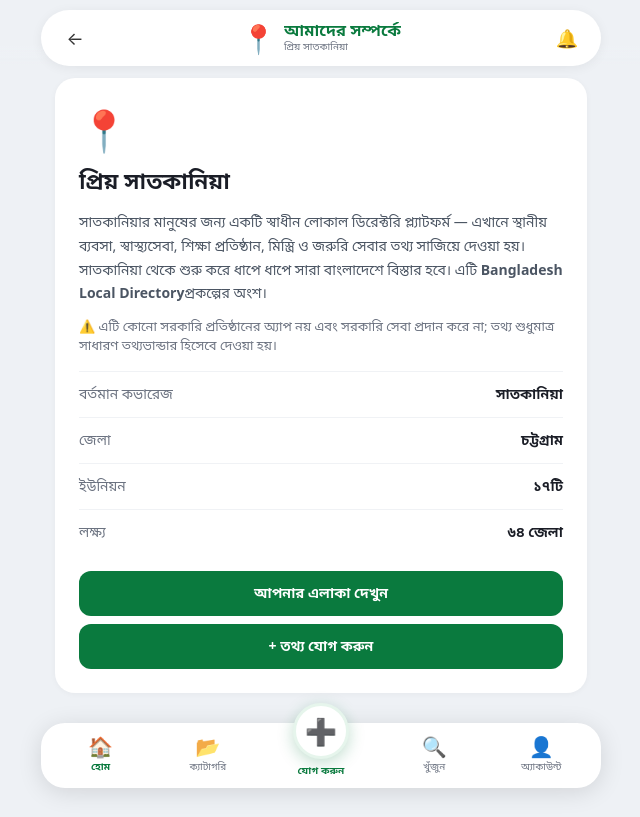
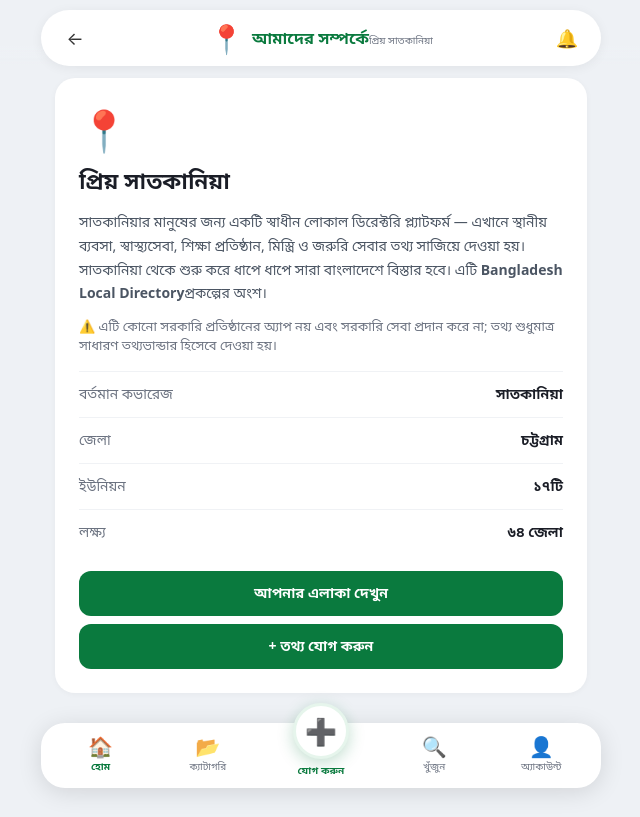
Before and after one commit to abbasali01843/bangladesh-local-directory, a Next.js app: page /about in a window 1280 px wide. Shown: the whole page, without its empty margins (319-959 px from the left). Built offline with nearby package versions, Linux system fonts and the light colour scheme; no server answers.

Commit message:
ui: polish navigation and brand shell

```diff
--- a/components/TopBar.tsx
+++ b/components/TopBar.tsx
@@ -1,7 +1,7 @@
 import SideMenu from "@/components/SideMenu";
 import { site } from "@/data/site";
+import Link from "next/link";
 
-import Link from "next/link";
 type Props = {
   title?: string;
   subtitle?: string;
@@ -22,8 +22,9 @@ export default function TopBar({
   return (
     <div className="ps-topwrap">
       <header className="ps-topbar">
+        <div className="ps-topbar-side">
           {backHref ? (
-          <Link href={backHref} className="ps-iconbtn" aria-label="Back">
+            <Link href={backHref} className="ps-iconbtn ps-iconbtn-soft" aria-label="ফিরে যান">
               ←
             </Link>
           ) : showMenu ? (
@@ -31,18 +32,21 @@ export default function TopBar({
           ) : (
             <span className="ps-iconbtn" aria-hidden="true" />
           )}
-
-        <div className="ps-brand">
-          <span className="ps-logo">📍</span>
-          <div>
-            <div className="ps-brand-title">{title}</div>
-            <div className="ps-brand-sub">{subtitle}</div>
-          </div>
         </div>
 
-        <Link href={rightHref} className="ps-iconbtn" aria-label="Action">
+        <Link href="/" className="ps-brand" aria-label="হোম">
+          <span className="ps-logo">📍</span>
+          <span className="ps-brand-copy">
+            <span className="ps-brand-title">{title}</span>
+            <span className="ps-brand-sub">{subtitle}</span>
+          </span>
+        </Link>
+
+        <div className="ps-topbar-side ps-topbar-right">
+          <Link href={rightHref} className="ps-iconbtn ps-iconbtn-soft" aria-label="বিজ্ঞপ্তি">
             {rightLabel}
           </Link>
+        </div>
       </header>
     </div>
   );
```
Lines whose indentation alone changed are shown as unchanged.
